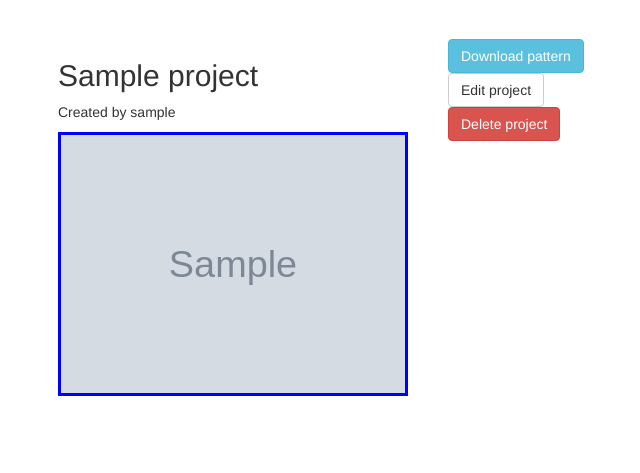
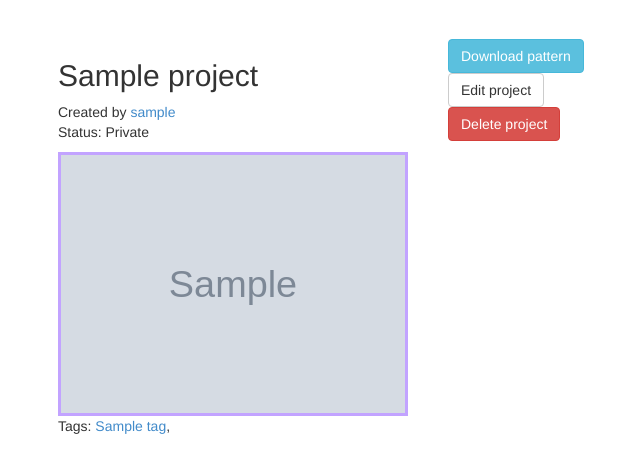
Before and after one commit to connienguyen/knitting, a Flask app: template project/templates/project.html in a window 1280 px wide. Shown: the part 51-524 px from the top of the page, without its empty margins (27-667 px from the left). Run offline with Flask 2, Linux system fonts and the light colour scheme; the template is opened without the code that fills it: most values are stand-ins (such as "Sample title", 1, 10 or a date in 2020); grey boxes marked "Sample" are stand-in pictures; some libraries are stand-ins or nearby versions.

Commit message:
Added tags to projects, tag pages, tags to project pages

```diff
--- a/project/app.py
+++ b/project/app.py
@@ -3,11 +3,11 @@ import sqlite3
 from datetime import datetime
 from flask import g, Flask, session, render_template, flash, request, redirect, url_for
 from flask.ext.login import LoginManager, current_user, login_user, logout_user, login_required
-from models import User, Project
+from models import User, Project, Tag
 from models import db
 from werkzeug.contrib.fixers import ProxyFix
 from werkzeug.utils import secure_filename
-from forms import RegistrationForm, LoginForm, UploadForm
+from forms import RegistrationForm, LoginForm, UploadForm, EditProjectForm
 from pattern import processImage
 
 UPLOAD_FOLDER = os.path.dirname(os.path.realpath(__file__)) + '/uploads/'
@@ -84,9 +84,10 @@ def dashboard():
     projects = Project.query.filter_by(created_by=user_id).all()
     return render_template('dashboard.html', projects=projects)
 
-@app.route("/tagged")
-def tagged():
-    return render_template('tagged.html')
+@app.route("/tagged/<tag>")
+def tagged(tag):
+    tags = Tag.query.filter_by(tag=tag).all()
+    return render_template('tagged.html', tags=tags, tagged=tag)
 
 @app.route("/project/<pid>")
 def project(pid):
@@ -95,6 +96,14 @@ def project(pid):
 	flash('Project not found.')
 	return redirect(url_for('index'))
     return render_template('project.html', project=project)
+
+@app.route("/edit/<pid>", methods=['GET', 'POST'])
+def editProject(pid):
+    project = Project.query.filter_by(id=pid).first()
+    form = EditProjectForm(request.form)
+    if request.method == 'POST' and form.validate():
+	print 'edit project'
+    return render_template('edit.html', project=project)
 
 @app.route("/user/<username>")
 def user(username):
@@ -127,6 +136,14 @@ def upload():
 	    project = Project(session.get('user_id'), patternsave, form.title.data, form.public.data)
 	    db_session.add(project)
 	    db_session.commit()
+	    tags = form.tags.data
+	    if tags:
+		tags = tags.split(',')
+		for tag in tags:
+		    if tag != '':
+			tag = Tag(tag, project.id)
+			db_session.add(tag)
+		db_session.commit()
 	    return redirect(url_for('dashboard'))
 	return render_template('index.html', form = form)
     return render_template('upload.html', form = form)
--- a/project/forms.py
+++ b/project/forms.py
@@ -59,3 +59,9 @@ class UploadForm(Form):
 	    validators.NumberRange(min=2, max=256, message="Number of colors must be between 2 and 256.")])
     title = TextField('Project Title', [validators.Length(min=2, max=120)])
     public = BooleanField('Make public?')
+    tags = TextField('Tags - seperate tags using commas', [validators.Optional(), validators.Length(max=128)])
+
+class EditProjectForm(Form):
+    title = TextField('Project Title', [validators.Length(min=2, max=120)])
+    tags = TextField('Tags: separate tags using commas', [validators.Optional()])
+    public = BooleanField('Make public?')
--- a/project/models.py
+++ b/project/models.py
@@ -43,6 +43,7 @@ class Project(db.Model):
     file_path =  db.Column(db.String(120))
     title = db.Column(db.String(120))
     public = db.Column(db.Boolean)
+    tags = db.relationship('Tag', backref='project', lazy='dynamic')
 
     def __init__(self, created_by, file_path, title, public):
 	self.created_by = created_by
--- a/project/static/css/project.css
+++ b/project/static/css/project.css
@@ -15,5 +15,5 @@
 
 .project-preview {
     max-width: 350px;
-    border: 3px solid blue;
+    border: 3px solid #C2A3FF;
 }
--- a/project/templates/dashboard.html
+++ b/project/templates/dashboard.html
@@ -1,6 +1,6 @@
 {% extends "base.html" %}
 {% block content %}
-    Hello, {{ current_user.username }}!
+    Hello, <a href="{{url_for('user', username=current_user.username)}}">{{ current_user.username }}</a>!
     <a href="{{ url_for('upload') }}" class="btn btn-default">Upload</a>
     <ul class="project">
 	{% for project in projects %}
--- a/project/templates/index.html
+++ b/project/templates/index.html
@@ -1,5 +1,6 @@
 {% extends "base.html" %}
 {% block content %}
-<p class="lead"> Hello, this is a project. </p>
+<p class="lead"> Hello, this is a knitting chart generator.</p>
+<p>Sign up and upload images to create your own custom knitting charts. </p>
 
 {% endblock %}
--- a/project/templates/project.html
+++ b/project/templates/project.html
@@ -7,14 +7,26 @@
 	<div class="project-main">
 	    <h2>{{project.title}}</h2>
 	    <p>
-		Created by {{project.author.username}}
+		Created by <a href="{{url_for('user', username=project.author.username)}}">{{project.author.username}}</a><br>
+		Status:
+		{% if project.public %}
+		    Public
+		{% else %}
+		    Private
+		{% endif %}
 	    </p>
 	    <img class="project-preview" src="{{project.file_path}}">
+	    <br> Tags:
+		{% for tag in project.tags %}
+		    <a href="{{url_for('tagged', tag=tag.tag)}}">{{tag.tag}}</a>,
+		{% else %}
+		    no tags
+		{% endfor %}
 	</div>
 	<!-- Project side column -->
 	<div class="project-col">
 	    <button type="button" class="btn btn-info">Download pattern</button>
-	    <button type="button" class="btn btn-default">Edit project</button>
+	    <a href="{{url_for('editProject', pid=project.id)}}" class="btn btn-default">Edit project</a>
 	    <button type="button" class="btn btn-danger">Delete project</button>
 	</div>
     </div>
--- a/project/templates/upload.html
+++ b/project/templates/upload.html
@@ -8,6 +8,7 @@
 	    {{ render_field(form.maxColors) }}
             {{ render_field(form.title) }}
 	    {{ render_field(form.public) }}
+	    {{ render_field(form.tags) }}
         </dl>
         <p><input type=submit class="btn btn-default" value="Upload">
     </form>
```
Also changed, not shown: project/templates/edit.html (added, +14 -0 lines), project/templates/tagged.html (+15 -2 lines), 1 other file.
